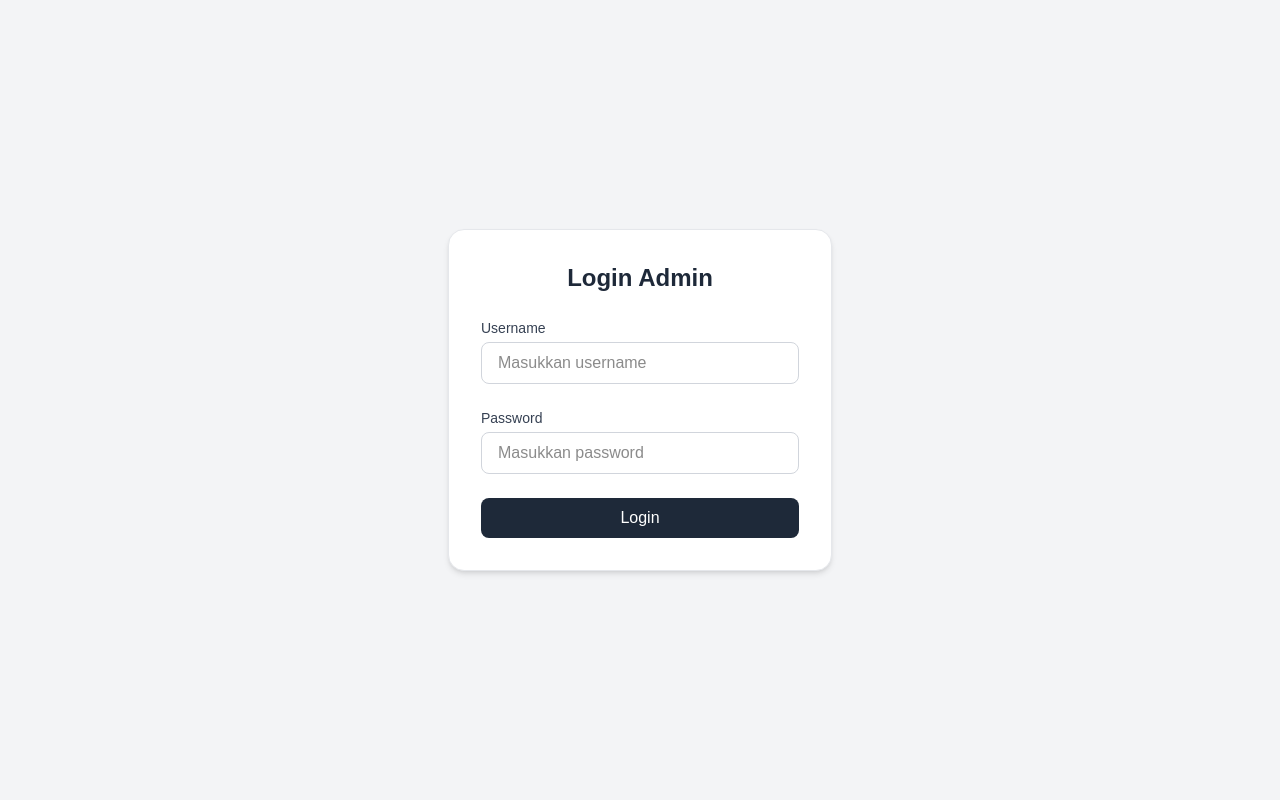
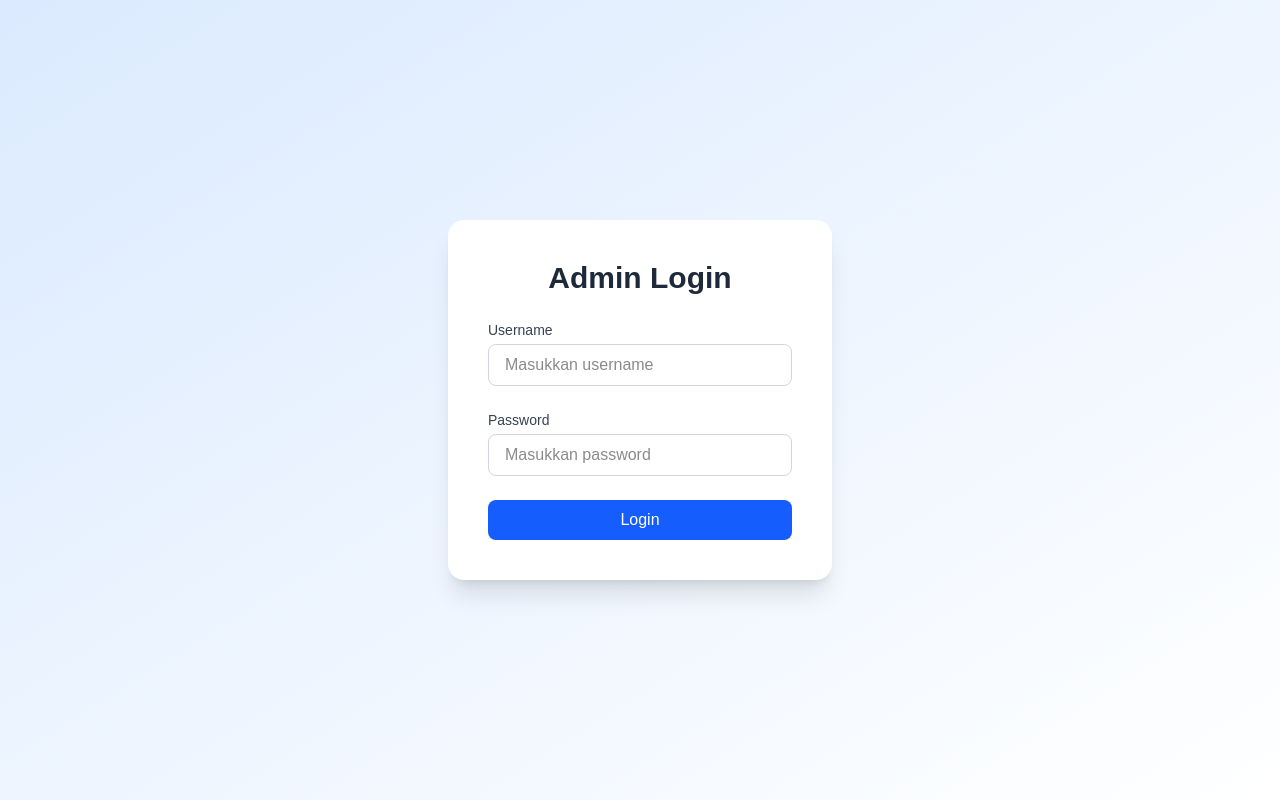
Before and after one commit to selvirahmadila/project-Bukuku, a Next.js app in the folder cms/: page /login in a window 1280 px wide. Built offline with nearby package versions, Linux system fonts and the light colour scheme.

Commit message:
dehendy :  cms(admin)-modifikasi warna pada halaman login

```diff
--- a/cms/app/login/page.tsx
+++ b/cms/app/login/page.tsx
@@ -29,46 +29,50 @@ export default function AdminLoginPage() {
   };
 
   return (
-    <div className="min-h-screen flex items-center justify-center bg-gray-100 px-4">
+    <div className="min-h-screen flex items-center justify-center bg-gradient-to-br from-blue-100 to-white px-4">
       <form
         onSubmit={handleLogin}
-        className="bg-white border border-gray-200 p-8 rounded-2xl shadow-md w-full max-w-sm space-y-6"
+        className="bg-white p-10 rounded-2xl shadow-xl w-full max-w-sm space-y-6"
       >
-        <h1 className="text-2xl font-semibold text-center text-gray-800">
-          Login Admin
+        <h1 className="text-3xl font-semibold text-center text-gray-800">
+          Admin Login
         </h1>
 
         {errorMsg && (
-          <p className="text-center text-sm text-red-600">{errorMsg}</p>
+          <div className="text-sm text-center text-red-600">{errorMsg}</div>
         )}
 
         <div>
-          <label className="block text-sm text-gray-700 mb-1">Username</label>
+          <label className="block text-sm font-medium text-gray-700 mb-1">
+            Username
+          </label>
           <input
             type="text"
-            placeholder="Masukkan username"
+            className="w-full border border-gray-300 rounded-lg px-4 py-2 focus:outline-none focus:ring-2 focus:ring-blue-500"
             value={username}
             onChange={(e) => setUsername(e.target.value)}
-            className="w-full px-4 py-2 border border-gray-300 rounded-lg focus:outline-none focus:ring-2 focus:ring-gray-400"
+            placeholder="Masukkan username"
             required
           />
         </div>
 
         <div>
-          <label className="block text-sm text-gray-700 mb-1">Password</label>
+          <label className="block text-sm font-medium text-gray-700 mb-1">
+            Password
+          </label>
           <input
             type="password"
-            placeholder="Masukkan password"
+            className="w-full border border-gray-300 rounded-lg px-4 py-2 focus:outline-none focus:ring-2 focus:ring-blue-500"
             value={password}
             onChange={(e) => setPassword(e.target.value)}
-            className="w-full px-4 py-2 border border-gray-300 rounded-lg focus:outline-none focus:ring-2 focus:ring-gray-400"
+            placeholder="Masukkan password"
             required
           />
         </div>
 
         <button
           type="submit"
-          className="w-full bg-gray-800 text-white py-2 rounded-lg hover:bg-gray-700 transition"
+          className="w-full bg-blue-600 text-white font-medium py-2 rounded-lg hover:bg-blue-700 transition duration-200"
         >
           Login
         </button>
```
